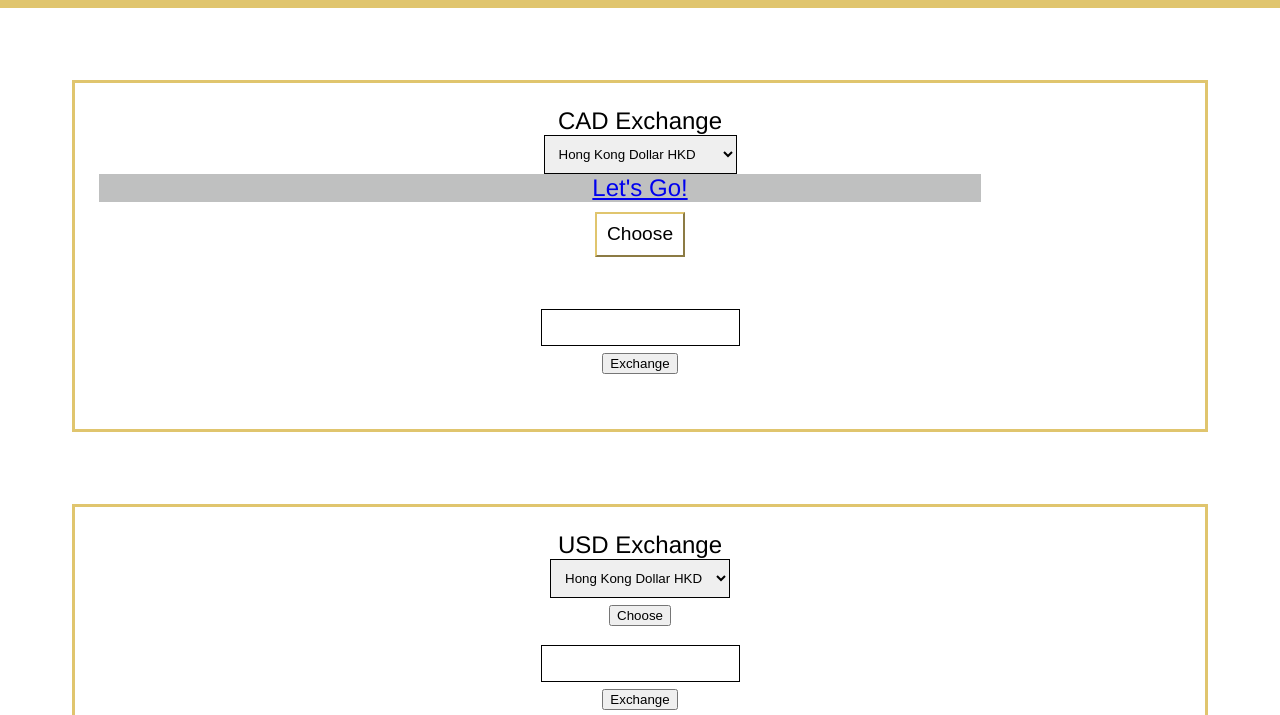
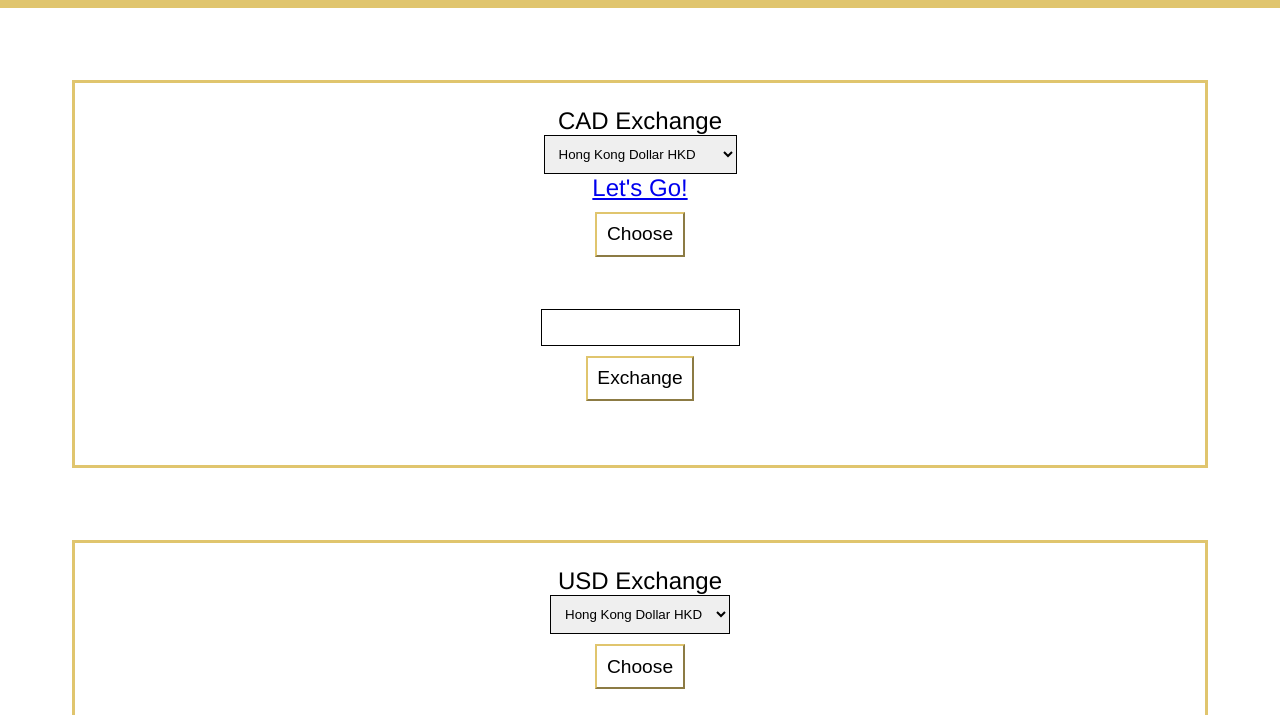
Before and after one commit to ChenJianong/currency0-1-0, a website: page public/index.html in a window 1280 px wide. Shown: the part 60-775 px from the top of the page. Drawn offline with Linux system fonts and the light colour scheme; no server answers.

Commit message:
🍗🚎 Checkpoint ./public/style.css:8229367/977 ./public/offline.html:8229367/46 ./public/index.html:8229367/101

```diff
--- a/public/index.html
+++ b/public/index.html
@@ -61,7 +61,7 @@
             ><br />
             <pre id="Exchangerate"></pre>
              <input type="text" id="input" aria-label="Exchange" /><br />
-            <button onclick="calcAmount()">
+            <button id="exchange" onclick="calcAmount()">
               Exchange
             </button>
             <div id="output"></div>
@@ -75,7 +75,7 @@
           <div class="dialog-body">
             <select
               id="selectCurrency1"
-              aria-label="Select Currency to Exchange from USD"
+              aria-label="Exchange 1"
             >
               <option value="1">Hong Kong Dollar HKD</option>
               <option value="2">Icelandic Króna ISK</option>
@@ -106,7 +106,7 @@
             ><br />
             <pre id="Exchangerate1"></pre>
             <input type="text" id="input1" aria-label="Exchange1" /><br />
-            <button onclick="calcAmount1()">
+            <button id="exchange1" onclick="calcAmount1()">
               Exchange
             </button>
             <div id="output1"></div>
--- a/public/style.css
+++ b/public/style.css
@@ -69,31 +69,33 @@ body {
   transition: all .35s ease-Out;
 }
 
-#button-2 {
-  position: relative;
-  overflow: hidden;
+.dialog-buttons > #exchange{
+  border-color: #e0c56e;
+  margin: 0.5em;
+  padding:0.5em;
+  font-size: 0.8em;
   cursor: pointer;
-}
-
-#button-2 a {
-  position: relative;
+  background-color:white;
   transition: all .35s ease-Out;
 }
 
-#slide {
-  width: 100%;
-  height: 100%;
-  left: -200px;
-  background: #BFC0C0;
-  position: absolute;
+
+.dialog-buttons1 > #butDialogAdd1{
+  border-color: #e0c56e;
+  margin: 0.5em;
+  padding:0.5em;
+  font-size: 0.8em;
+  cursor: pointer;
+  background-color:white;
   transition: all .35s ease-Out;
-  bottom: 0;
 }
 
-#button-2:hover #slide {
-  left: 0;
+.dialog-buttons1 > #exchange1{
+  border-color: #e0c56e;
+  margin: 0.5em;
+  padding:0.5em;
+  font-size: 0.8em;
+  cursor: pointer;
+  background-color:white;
+  transition: all .35s ease-Out;
 }
-
-#button-2:hover a {
-  color: #2D3142;
-}
```
Also changed, not shown: public/offline.html (+1 -1 lines).
